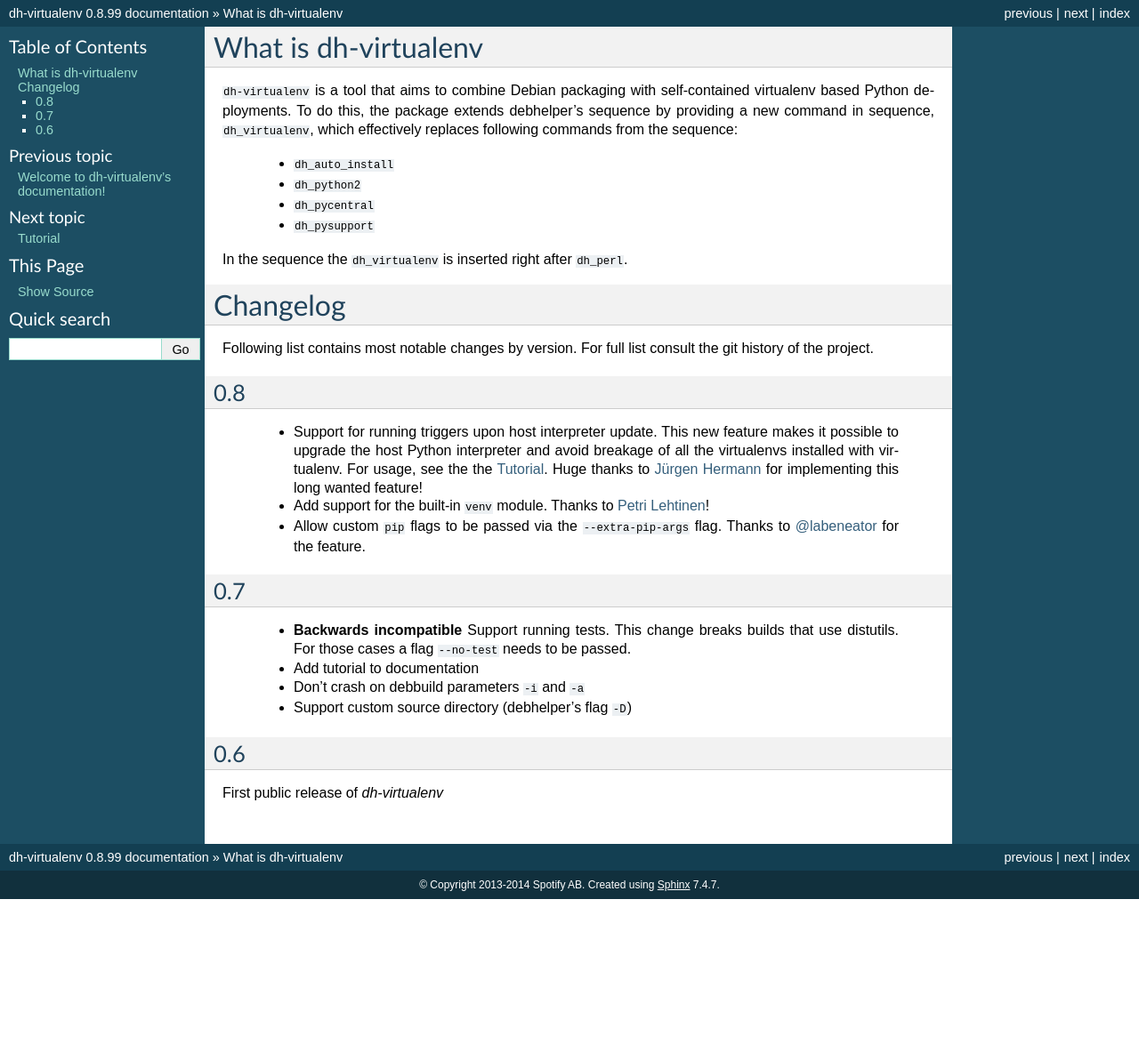
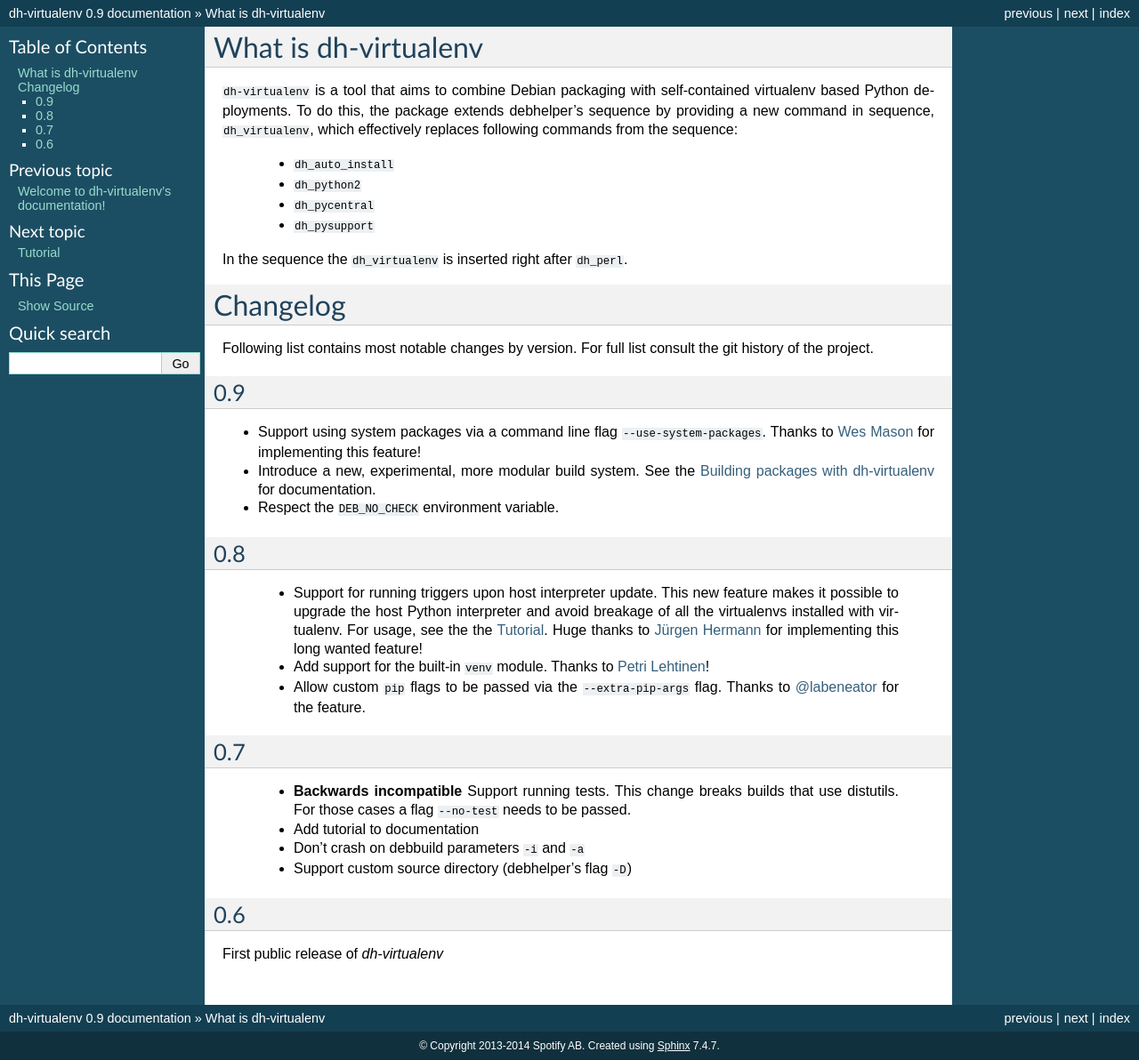
Before and after one commit to spotify/dh-virtualenv, a Sphinx documentation site: the page built from doc/info.rst, in a window 1280 px wide. Shown: the whole page at 89% size. Built offline with Sphinx 7.4.7, drawn with Linux system fonts in a browser that asks for light colours; before the commit the page ends 1011 px from its top, so only the background shows below that.

```diff
--- a/doc/conf.py
+++ b/doc/conf.py
@@ -48,9 +48,9 @@ copyright = u'2013-2014 Spotify AB'
 # built documents.
 #
 # The short X.Y version.
-version = '0.8'
+version = '0.9'
 # The full version, including alpha/beta/rc tags.
-release = '0.8.99'
+release = '0.9'
 
 # The language for content autogenerated by Sphinx. Refer to documentation
 # for a list of supported languages.
--- a/doc/info.rst
+++ b/doc/info.rst
@@ -23,6 +23,16 @@ In the sequence the ``dh_virtualenv`` is inserted right after
 
 Following list contains most notable changes by version. For full list
 consult the git history of the project.
+
+0.9
+===
+
+* Support using system packages via a command line flag
+  ``--use-system-packages``. Thanks to `Wes Mason
+  <https://github.com/1stvamp>`_ for implementing this feature!
+* Introduce a new, experimental, more modular build system. See the
+  :doc:`usage` for documentation.
+* Respect the ``DEB_NO_CHECK`` environment variable.
 
 0.8
 ===
```
Also changed, not shown: 2 other files.
